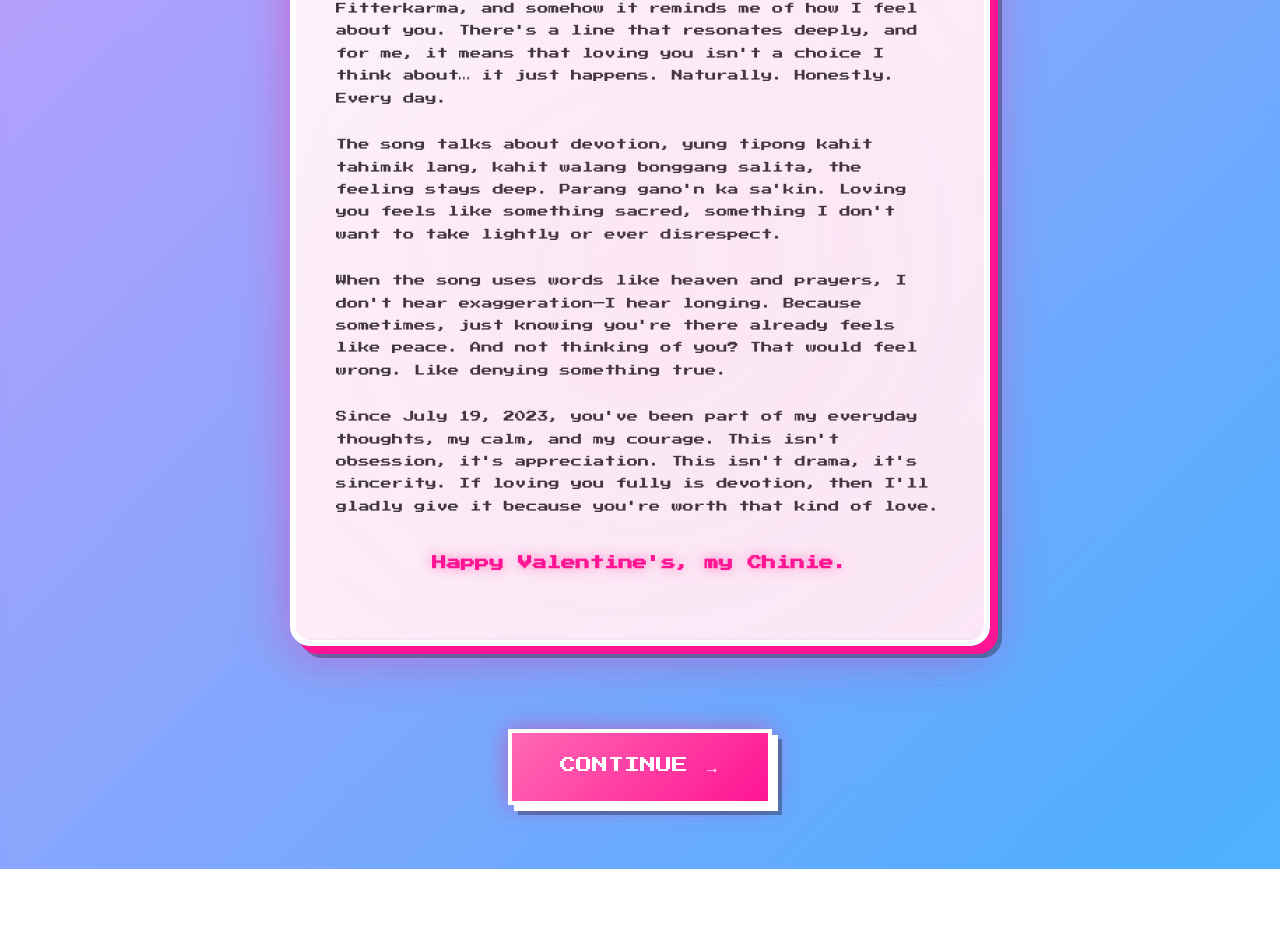
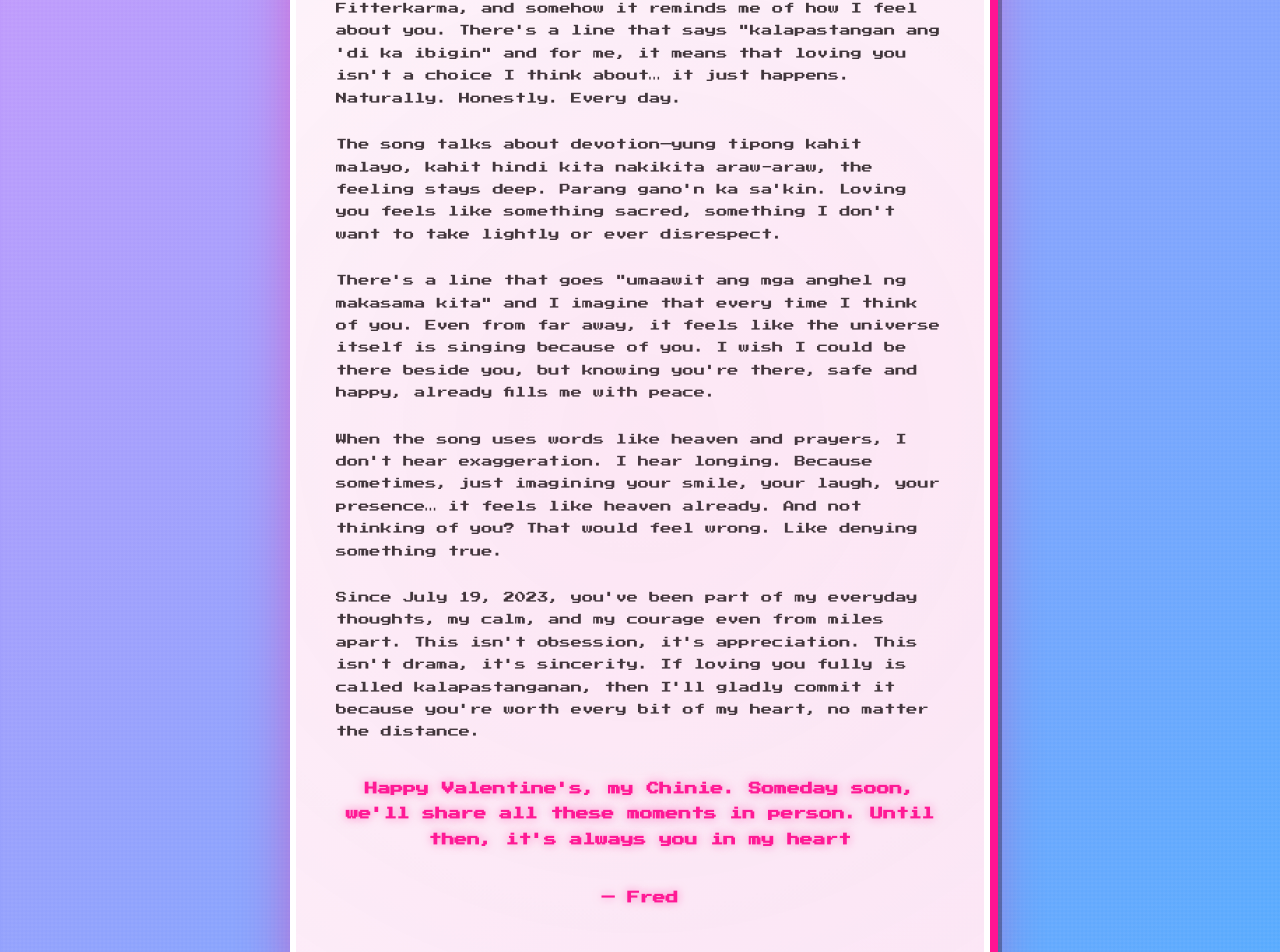
Before and after one commit to heyitsmefarid/formychiniee, a React (Vite) app: page /music in a window 1280 px wide. Shown: the part 992-1944 px from the top of the page. Before the commit the page ends 1861 px from the top, so only its background shows below. Built offline with nearby package versions, Linux system fonts and the light colour scheme.

Commit message:
starter pack

```diff
--- a/src/pages/Music.css
+++ b/src/pages/Music.css
@@ -407,14 +407,6 @@
   font-size: 0.8rem;
   margin-top: 2rem;
   text-shadow: 0 0 10px rgba(255, 20, 147, 0.5);
-  animation: heartbeat 2s ease-in-out infinite;
-}
-
-@keyframes heartbeat {
-  0%, 100% { transform: scale(1); }
-  25% { transform: scale(1.05); }
-  50% { transform: scale(1); }
-  75% { transform: scale(1.05); }
 }
 
 .continue-button {
--- a/src/pages/Music.jsx
+++ b/src/pages/Music.jsx
@@ -96,22 +96,30 @@ function Music() {
           <p className="message-text">Hi my Chinie,</p>
 
           <p className="message-text">
-            I keep thinking about the song "Kalapastanganan" by Fitterkarma, and somehow it reminds me of how I feel about you. There's a line that resonates deeply, and for me, it means that loving you isn't a choice I think about… it just happens. Naturally. Honestly. Every day.
+            I keep thinking about the song "Kalapastanganan" by Fitterkarma, and somehow it reminds me of how I feel about you. There's a line that says "kalapastangan ang 'di ka ibigin" and for me, it means that loving you isn't a choice I think about… it just happens. Naturally. Honestly. Every day.
           </p>
 
           <p className="message-text">
-            The song talks about devotion, yung tipong kahit tahimik lang, kahit walang bonggang salita, the feeling stays deep. Parang gano'n ka sa'kin. Loving you feels like something sacred, something I don't want to take lightly or ever disrespect.
+            The song talks about devotion—yung tipong kahit malayo, kahit hindi kita nakikita araw-araw, the feeling stays deep. Parang gano'n ka sa'kin. Loving you feels like something sacred, something I don't want to take lightly or ever disrespect.
           </p>
 
           <p className="message-text">
-            When the song uses words like heaven and prayers, I don't hear exaggeration—I hear longing. Because sometimes, just knowing you're there already feels like peace. And not thinking of you? That would feel wrong. Like denying something true.
+            There's a line that goes "umaawit ang mga anghel ng makasama kita" and I imagine that every time I think of you. Even from far away, it feels like the universe itself is singing because of you. I wish I could be there beside you, but knowing you're there, safe and happy, already fills me with peace.
           </p>
 
           <p className="message-text">
-            Since July 19, 2023, you've been part of my everyday thoughts, my calm, and my courage. This isn't obsession, it's appreciation. This isn't drama, it's sincerity. If loving you fully is devotion, then I'll gladly give it because you're worth that kind of love.
+            When the song uses words like heaven and prayers, I don't hear exaggeration. I hear longing. Because sometimes, just imagining your smile, your laugh, your presence… it feels like heaven already. And not thinking of you? That would feel wrong. Like denying something true.
           </p>
 
-          <p className="message-text highlight-text">Happy Valentine's, my Chinie.</p>
+          <p className="message-text">
+            Since July 19, 2023, you've been part of my everyday thoughts, my calm, and my courage even from miles apart. This isn't obsession, it's appreciation. This isn't drama, it's sincerity. If loving you fully is called kalapastanganan, then I'll gladly commit it because you're worth every bit of my heart, no matter the distance.
+          </p>
+
+          <p className="message-text highlight-text">
+            Happy Valentine's, my Chinie. Someday soon, we'll share all these moments in person. Until then, it's always you in my heart
+          </p>
+
+          <p className="message-text highlight-text">— Fred</p>
         </div>
 
         <button
```
